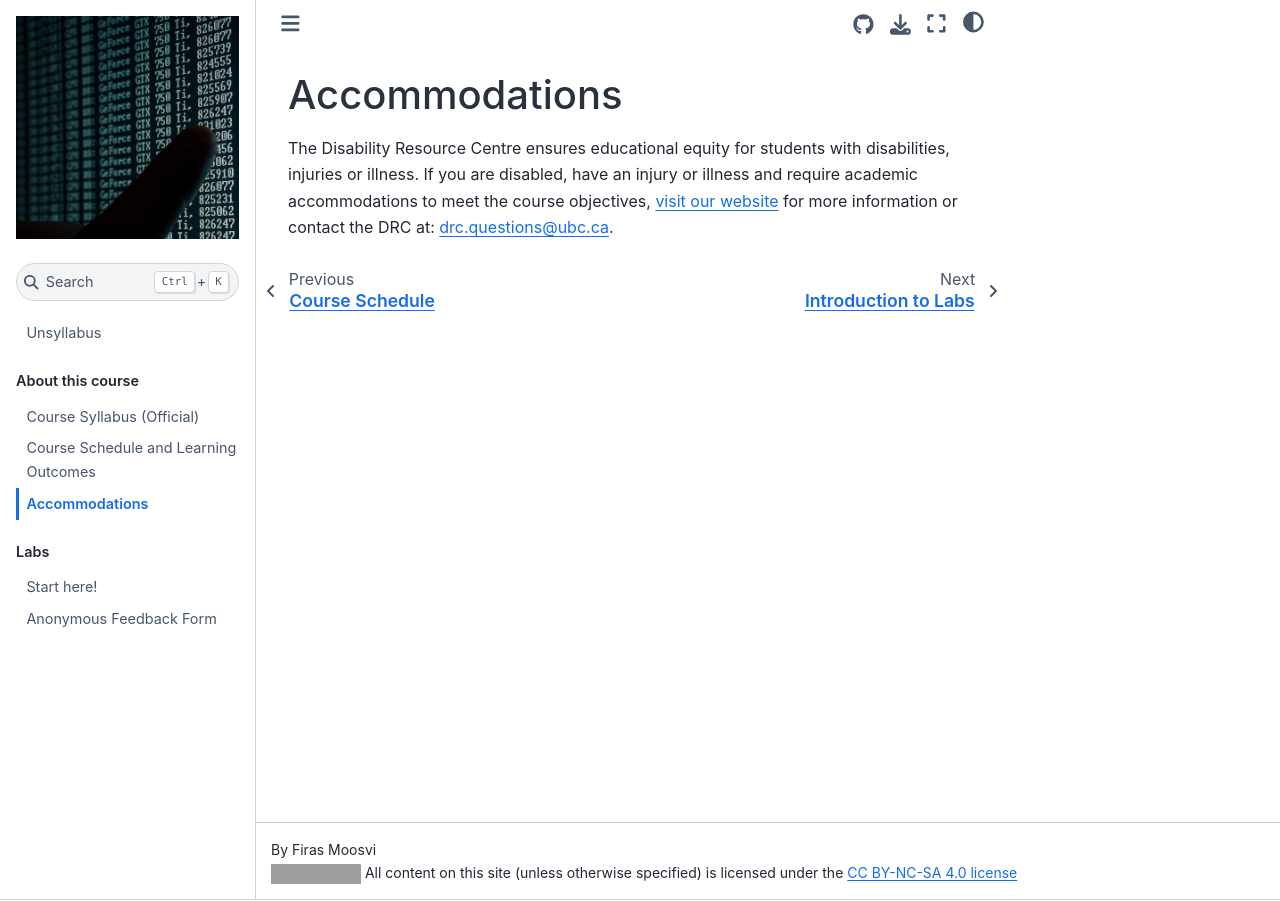
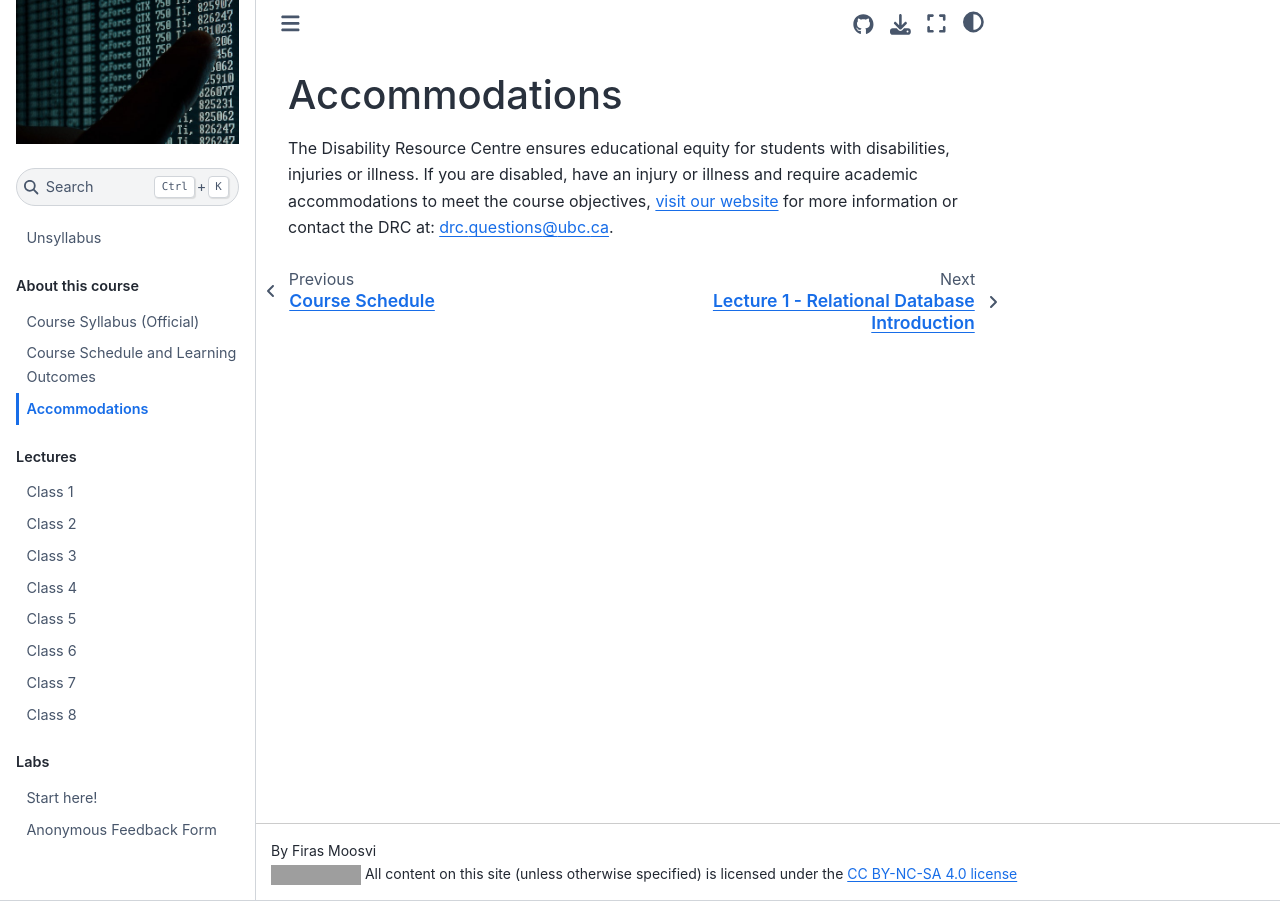
Before and after one commit to ubco-cmps/data540_course, a Jupyter Book: the page built from about/accommodations.md, in a window 1280 px wide. Built offline with Jupyter Book 1.0.4 settings and Sphinx 7.4.7 and the Sphinx Book theme 1.1.4, drawn with Linux system fonts in a browser that asks for light colours; pages that are not in the unit, such as notebooks, are missing from menus; some of the changed lines change nothing that is shown; grey boxes are pictures that could not be loaded.

Commit message:
link to lectures

```diff
--- a/_toc.yml
+++ b/_toc.yml
@@ -10,21 +10,21 @@ parts:
 
 - caption: Lectures
   chapters:
-  - file: class/Class1
+  - file: class/Lecture1
     title: Class 1
-  - file: class/Class2
+  - file: class/Lecture2
     title: Class 2
-  - file: class/Class3
+  - file: class/Lecture3
     title: Class 3
-  - file: class/Class4
+  - file: class/Lecture4
     title: Class 4
-  - file: class/Class5
+  - file: class/Lecture5
     title: Class 5
-  - file: class/Class6
+  - file: class/Lecture6
     title: Class 6
-  - file: class/Class7
+  - file: class/Lecture7
     title: Class 7
-  - file: class/Class8
+  - file: class/Lecture8
     title: Class 8
 
 - caption: Labs
```
